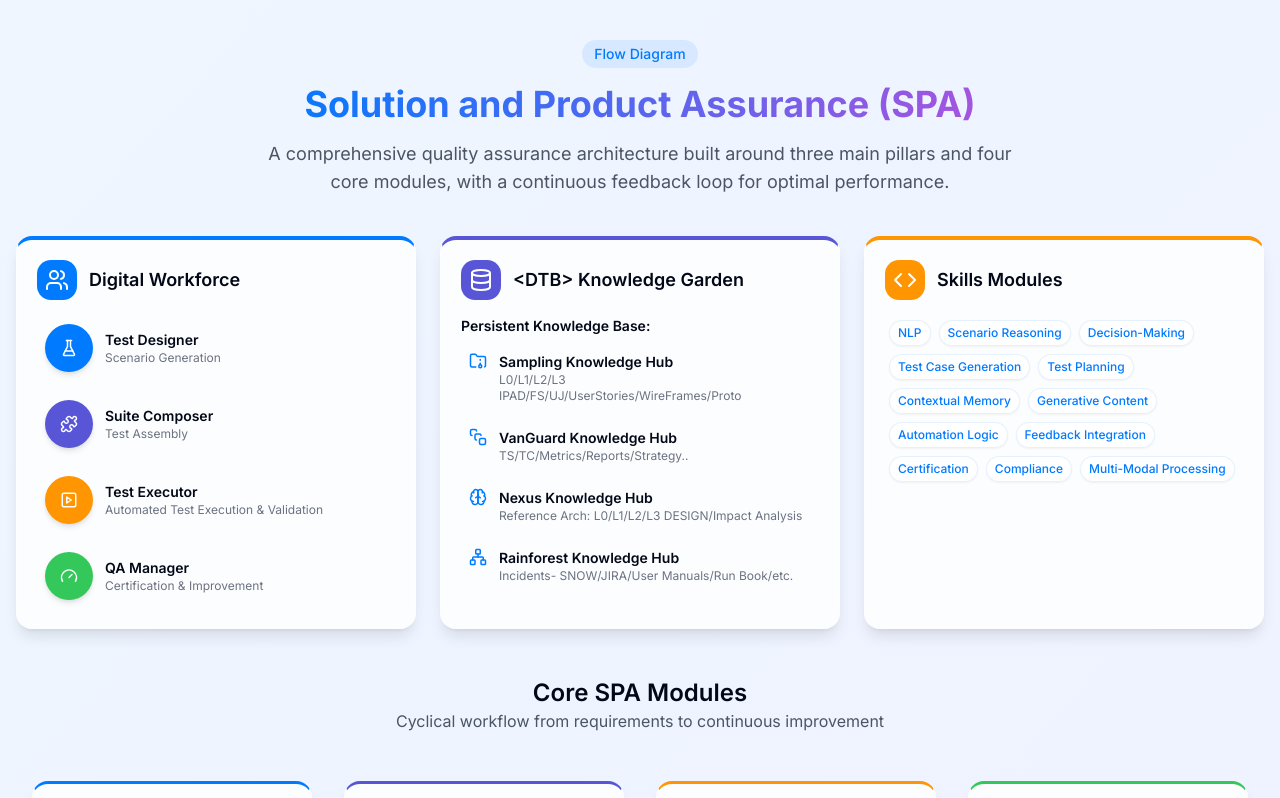
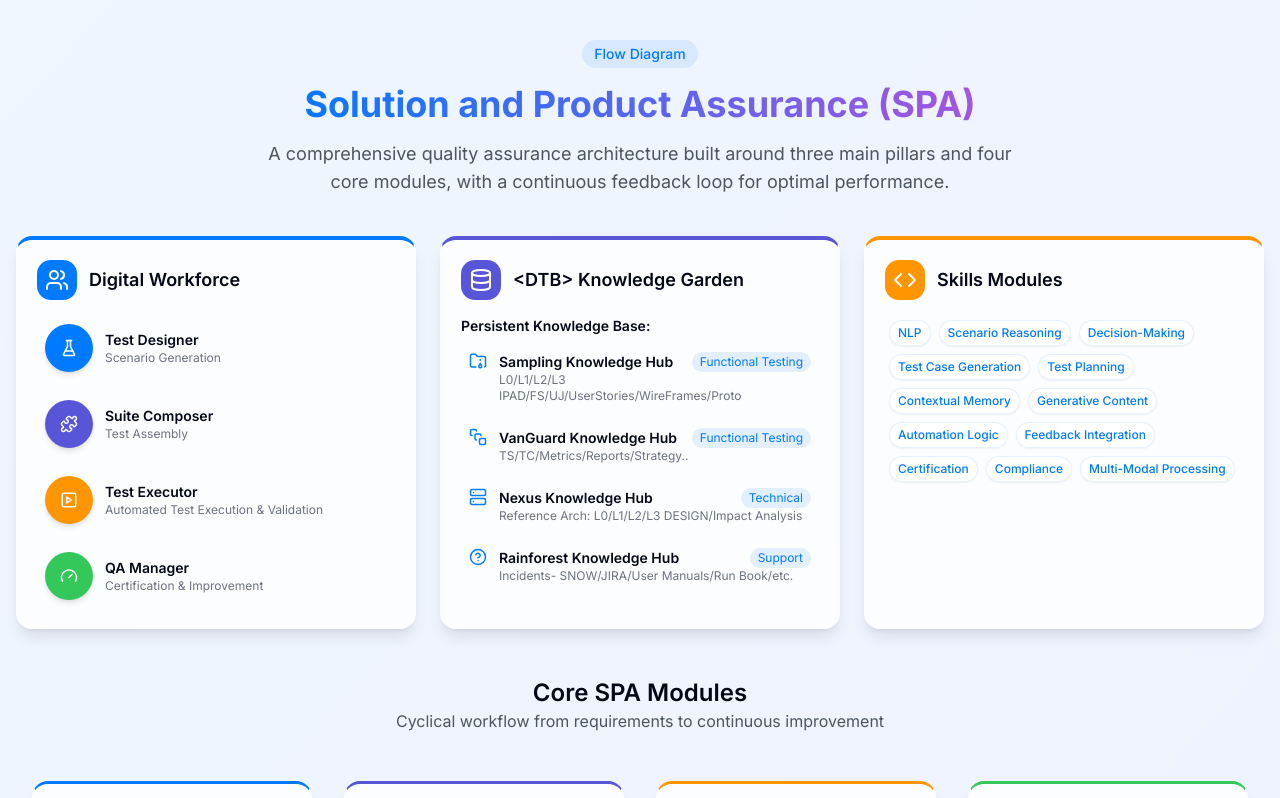
Before and after one commit to vikas972/spaflow-mosaic-84, a React (Vite) app: page / in a window 1280 px wide. Shown: the top 798 px of the page. Built offline with nearby package versions, Linux system fonts and the light colour scheme.

Commit message:
Retain functional testing labels
The functional testing technical and support labels are retained.

```diff
--- a/src/components/spa/KnowledgeItem.tsx
+++ b/src/components/spa/KnowledgeItem.tsx
@@ -2,14 +2,21 @@
 import React from 'react';
 import { KnowledgeItemProps } from '@/utils/diagramUtils';
 
-const KnowledgeItem: React.FC<KnowledgeItemProps> = ({ title, description, icon }) => {
+const KnowledgeItem: React.FC<KnowledgeItemProps> = ({ title, description, icon, label }) => {
   return (
     <div className="flex items-start p-2 animate-fade-in-up hover:bg-white/50 rounded-lg transition-colors duration-300">
       <div className="mr-3 text-spa-blue">
         {icon}
       </div>
-      <div>
-        <h4 className="text-sm font-semibold">{title}</h4>
+      <div className="flex-1">
+        <div className="flex items-center justify-between">
+          <h4 className="text-sm font-semibold">{title}</h4>
+          {label && (
+            <span className="text-xs bg-spa-blue/10 text-spa-blue px-2 py-0.5 rounded-full">
+              {label}
+            </span>
+          )}
+        </div>
         <p className="text-xs text-gray-500">{description}</p>
       </div>
     </div>
--- a/src/pages/Index.tsx
+++ b/src/pages/Index.tsx
@@ -11,15 +11,17 @@ import {
   Brain,
   Code,
   Database,
+  FileText,
   FlaskConical,
   FolderArchive,
   Gauge,
+  HelpCircle,
   Lightbulb,
-  Link,
   Network,
   PersonStanding,
   PlaySquare,
   Puzzle,
+  Server,
   SquareStack,
   TestTube,
   Users,
@@ -94,21 +96,25 @@ const Index = () => {
                   title="Sampling Knowledge Hub"
                   description="L0/L1/L2/L3 IPAD/FS/UJ/UserStories/WireFrames/Proto"
                   icon={<FolderArchive size={18} />}
+                  label="Functional Testing"
                 />
                 <KnowledgeItem
                   title="VanGuard Knowledge Hub"
                   description="TS/TC/Metrics/Reports/Strategy.."
                   icon={<SquareStack size={18} />}
+                  label="Functional Testing"
                 />
                 <KnowledgeItem
                   title="Nexus Knowledge Hub"
                   description="Reference Arch: L0/L1/L2/L3 DESIGN/Impact Analysis"
-                  icon={<Brain size={18} />}
+                  icon={<Server size={18} />}
+                  label="Technical"
                 />
                 <KnowledgeItem
                   title="Rainforest Knowledge Hub"
                   description="Incidents- SNOW/JIRA/User Manuals/Run Book/etc."
-                  icon={<Network size={18} />}
+                  icon={<HelpCircle size={18} />}
+                  label="Support"
                 />
               </div>
             </div>
--- a/src/utils/diagramUtils.ts
+++ b/src/utils/diagramUtils.ts
@@ -1,4 +1,3 @@
-
 import { ReactNode } from 'react';
 
 // Types for our diagram components
@@ -35,6 +34,7 @@ export interface KnowledgeItemProps {
   title: string;
   description: string;
   icon: ReactNode;
+  label?: string;
 }
 
 // Fade in animation delay helper
```
